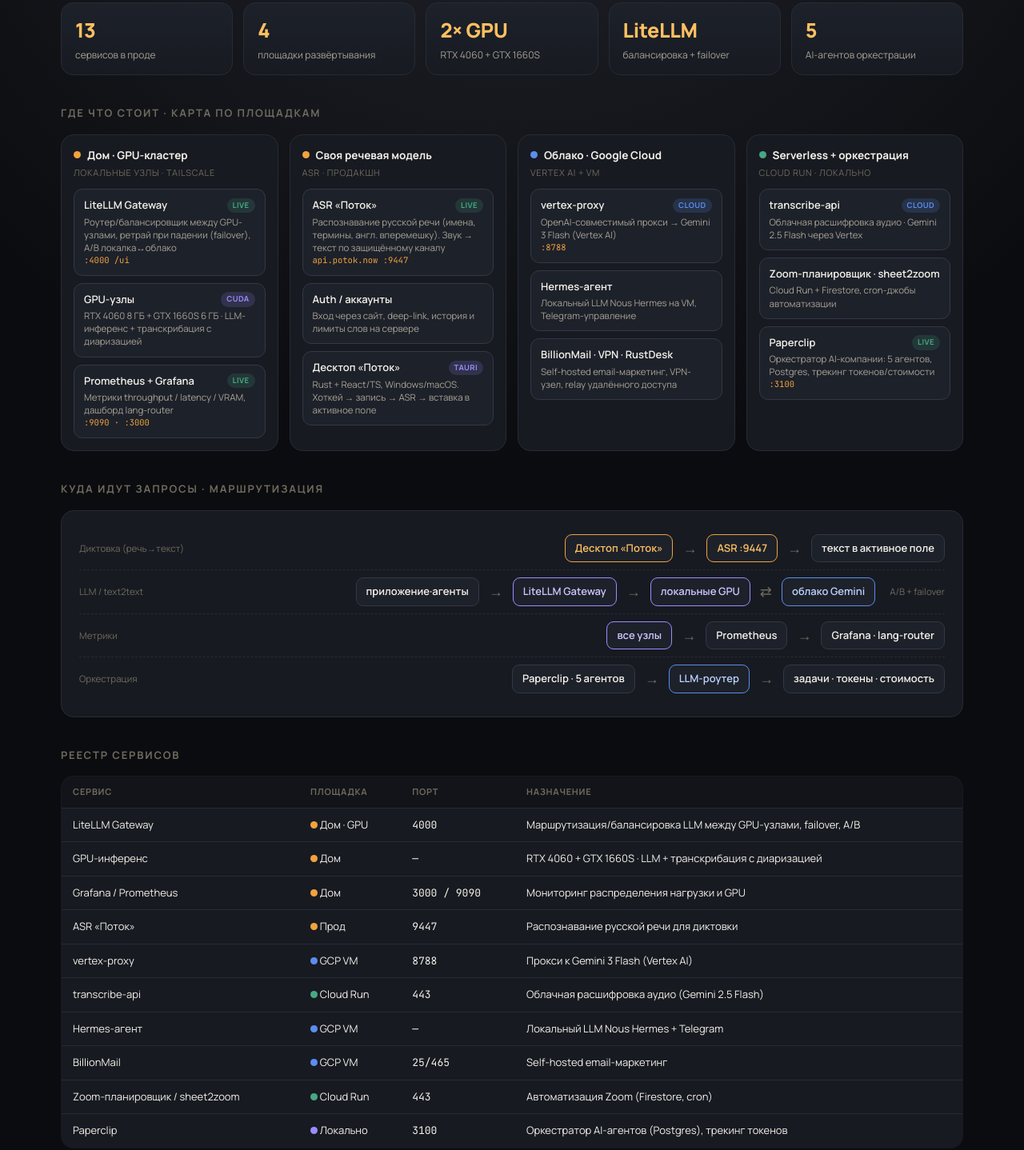
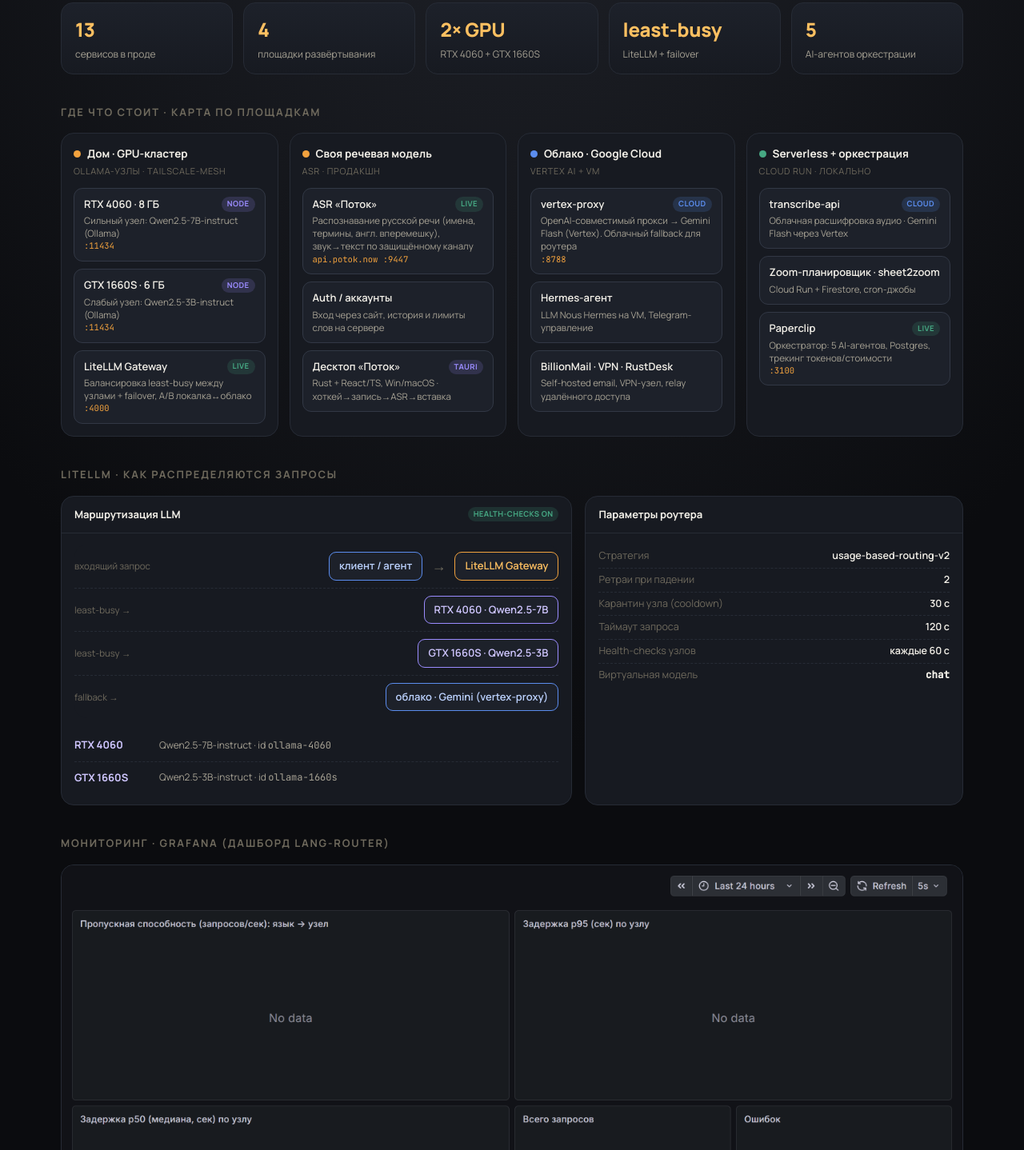
Before and after one commit to kymaman/stack-map, a plain HTML site: page index.html in a window 1280 px wide. Shown: the part 172-1610 px from the top of the page at 80% size. Drawn offline with Linux system fonts and the light colour scheme.

Commit message:
Add Grafana dashboard + LiteLLM routing, accurate GPU/model details

```diff
--- a/index.html
+++ b/index.html
@@ -11,21 +11,21 @@
 body{background:radial-gradient(130% 90% at 50% -12%,#23262e 0%,#0B0C0F 58%);color:var(--ink);
 font-family:Manrope,system-ui,sans-serif;font-size:15px;line-height:1.5;padding:34px 26px 70px;max-width:1180px;margin:0 auto}
 .mono{font-family:"JetBrains Mono",ui-monospace,monospace}
+a{color:var(--amber2)}
 header{display:flex;align-items:flex-end;justify-content:space-between;flex-wrap:wrap;gap:16px;border-bottom:1px solid var(--line);padding-bottom:20px}
 h1{font-size:30px;font-weight:800;letter-spacing:-.02em}
 h1 .o{color:var(--amber)}
-.sub{color:var(--ink2);margin-top:7px;font-size:14.5px;max-width:640px}
+.sub{color:var(--ink2);margin-top:7px;font-size:14.5px;max-width:660px}
 .live{font-size:12px;color:var(--green);display:flex;align-items:center;gap:7px;font-weight:600}
 .live .pulse{width:9px;height:9px;border-radius:50%;background:var(--green);box-shadow:0 0 0 0 rgba(70,168,131,.6);animation:pulse 2s infinite}
 @keyframes pulse{0%{box-shadow:0 0 0 0 rgba(70,168,131,.5)}70%{box-shadow:0 0 0 9px rgba(70,168,131,0)}100%{box-shadow:0 0 0 0 rgba(70,168,131,0)}}
 .kpis{display:grid;grid-template-columns:repeat(5,1fr);gap:13px;margin:24px 0}
 .kpi{background:linear-gradient(180deg,var(--panel2),var(--panel));border:1px solid var(--line);border-radius:15px;padding:15px 17px}
-.kpi .v{font-size:25px;font-weight:800;color:var(--amber2);letter-spacing:-.01em}
+.kpi .v{font-size:24px;font-weight:800;color:var(--amber2);letter-spacing:-.01em}
 .kpi .l{color:var(--ink2);font-size:12px;margin-top:4px}
 h2{font-size:13px;text-transform:uppercase;letter-spacing:.14em;color:var(--ink3);margin:38px 0 16px;font-weight:700}
-/* topology */
 .topo{display:grid;grid-template-columns:repeat(4,1fr);gap:14px}
-.zone{background:var(--panel);border:1px solid var(--line);border-radius:16px;padding:15px;position:relative}
+.zone{background:var(--panel);border:1px solid var(--line);border-radius:16px;padding:15px}
 .zone h3{font-size:13.5px;font-weight:700;display:flex;align-items:center;gap:8px;margin-bottom:4px}
 .zone .where{font-size:11px;color:var(--ink3);margin-bottom:12px;text-transform:uppercase;letter-spacing:.06em}
 .node{background:var(--panel2);border:1px solid var(--line2);border-radius:11px;padding:10px 12px;margin-bottom:9px}
@@ -39,9 +39,8 @@
 .b-cloud{background:rgba(91,141,239,.16);color:var(--blue)}
 .dotc{width:9px;height:9px;border-radius:50%;display:inline-block}
 .c-home{background:var(--amber)} .c-gcp{background:var(--blue)} .c-run{background:var(--green)} .c-local{background:var(--violet)}
-/* flow */
-.flow{background:var(--panel);border:1px solid var(--line);border-radius:16px;padding:20px 22px;margin-top:4px}
-.flowrow{display:flex;align-items:center;gap:12px;flex-wrap:wrap;font-size:13.5px;padding:9px 0;border-bottom:1px dashed var(--line);}
+.flow{background:var(--panel);border:1px solid var(--line);border-radius:16px;padding:20px 22px}
+.flowrow{display:flex;align-items:center;gap:11px;flex-wrap:wrap;font-size:13.5px;padding:9px 0;border-bottom:1px dashed var(--line)}
 .flowrow:last-child{border-bottom:none}
 .chip{background:var(--panel2);border:1px solid var(--line2);border-radius:9px;padding:7px 12px;font-weight:600;font-size:13px;white-space:nowrap}
 .chip.acc{border-color:var(--amber);color:var(--amber2)}
@@ -49,15 +48,25 @@
 .chip.cl{border-color:var(--blue);color:#bcd2ff}
 .arr{color:var(--ink3);font-size:18px}
 .lbl{font-size:11.5px;color:var(--ink3);margin-right:auto}
-/* table */
+.split{display:grid;grid-template-columns:1.15fr .85fr;gap:16px}
+.card{background:var(--panel);border:1px solid var(--line);border-radius:16px;padding:0;overflow:hidden}
+.card .hd{padding:13px 16px;border-bottom:1px solid var(--line);font-size:13px;font-weight:700;display:flex;justify-content:space-between;align-items:center}
+.card .bd{padding:14px 16px}
+.shot{width:100%;display:block;border-bottom:1px solid var(--line)}
+.shotcap{padding:11px 16px;font-size:12px;color:var(--ink3)}
+.dep{display:flex;align-items:center;gap:10px;padding:10px 0;border-bottom:1px dashed var(--line);font-size:13px}
+.dep:last-child{border-bottom:none}
+.dep .gpu{font-weight:700;color:#cfc6ff;min-width:96px}
+.dep .m{color:var(--ink2);font-size:12px}
+.kv{display:flex;justify-content:space-between;font-size:12.5px;padding:5px 0;border-bottom:1px dashed var(--line)}
+.kv:last-child{border:none} .kv .k{color:var(--ink3)} .kv .v{color:var(--ink);font-weight:600}
 table{width:100%;border-collapse:collapse;background:var(--panel);border:1px solid var(--line);border-radius:16px;overflow:hidden}
 th,td{text-align:left;padding:11px 14px;border-bottom:1px solid var(--line);font-size:13px;vertical-align:top}
 th{color:var(--ink3);font-weight:700;font-size:11px;text-transform:uppercase;letter-spacing:.07em;background:var(--bg2)}
 tr:last-child td{border-bottom:none}
-.tags{margin-top:4px}
 .tag{display:inline-block;font-size:11.5px;padding:3px 10px;border-radius:999px;border:1px solid var(--line2);color:var(--ink2);margin:3px 5px 3px 0;background:var(--panel)}
 .foot{color:var(--ink3);font-size:12px;margin-top:34px;text-align:center}
-@media(max-width:920px){.kpis{grid-template-columns:repeat(2,1fr)}.topo{grid-template-columns:1fr 1fr}}
+@media(max-width:920px){.kpis{grid-template-columns:repeat(2,1fr)}.topo{grid-template-columns:1fr 1fr}.split{grid-template-columns:1fr}}
 @media(max-width:560px){.topo{grid-template-columns:1fr}}
 </style></head>
 <body>
@@ -65,7 +74,7 @@
 <header>
   <div>
     <h1><span class="o">◎</span> Карта инфраструктуры</h1>
-    <div class="sub">Голосовой ввод для русской речи + распределённый LLM-инференс. Где что развёрнуто, куда идут вычисления и как маршрутизируются запросы.</div>
+    <div class="sub">Голосовой ввод для русской речи + распределённый LLM-инференс на домашних GPU. Где что развёрнуто, куда идут вычисления и как балансируются запросы.</div>
   </div>
   <div class="live"><span class="pulse"></span>сервисы в проде</div>
 </header>
@@ -74,75 +83,97 @@
   <div class="kpi"><div class="v">13</div><div class="l">сервисов в проде</div></div>
   <div class="kpi"><div class="v">4</div><div class="l">площадки развёртывания</div></div>
   <div class="kpi"><div class="v">2× GPU</div><div class="l">RTX 4060 + GTX 1660S</div></div>
-  <div class="kpi"><div class="v">LiteLLM</div><div class="l">балансировка + failover</div></div>
+  <div class="kpi"><div class="v">least-busy</div><div class="l">LiteLLM + failover</div></div>
   <div class="kpi"><div class="v">5</div><div class="l">AI-агентов оркестрации</div></div>
 </div>
 
 <h2>Где что стоит · карта по площадкам</h2>
 <div class="topo">
-
   <div class="zone">
     <h3><span class="dotc c-home"></span>Дом · GPU-кластер</h3>
-    <div class="where">локальные узлы · Tailscale</div>
-    <div class="node"><div class="n">LiteLLM Gateway <span class="badge b-up">live</span></div><div class="d">Роутер/балансировщик между GPU-узлами, ретрай при падении (failover), A/B локалка↔облако</div><div class="p mono">:4000 /ui</div></div>
-    <div class="node"><div class="n">GPU-узлы <span class="badge b-gpu">CUDA</span></div><div class="d">RTX 4060 8 ГБ + GTX 1660S 6 ГБ · LLM-инференс + транскрибация с диаризацией</div></div>
-    <div class="node"><div class="n">Prometheus + Grafana <span class="badge b-up">live</span></div><div class="d">Метрики throughput / latency / VRAM, дашборд lang-router</div><div class="p mono">:9090 · :3000</div></div>
+    <div class="where">Ollama-узлы · Tailscale-mesh</div>
+    <div class="node"><div class="n">RTX 4060 · 8 ГБ <span class="badge b-gpu">node</span></div><div class="d">Сильный узел: Qwen2.5-7B-instruct (Ollama)</div><div class="p mono">:11434</div></div>
+    <div class="node"><div class="n">GTX 1660S · 6 ГБ <span class="badge b-gpu">node</span></div><div class="d">Слабый узел: Qwen2.5-3B-instruct (Ollama)</div><div class="p mono">:11434</div></div>
+    <div class="node"><div class="n">LiteLLM Gateway <span class="badge b-up">live</span></div><div class="d">Балансировка least-busy между узлами + failover, A/B локалка↔облако</div><div class="p mono">:4000</div></div>
   </div>
-
   <div class="zone">
     <h3><span class="dotc c-home"></span>Своя речевая модель</h3>
     <div class="where">ASR · продакшн</div>
-    <div class="node"><div class="n">ASR «Поток» <span class="badge b-up">live</span></div><div class="d">Распознавание русской речи (имена, термины, англ. вперемешку). Звук → текст по защищённому каналу</div><div class="p mono">api.potok.now :9447</div></div>
-    <div class="node"><div class="n">Auth / аккаунты</div><div class="d">Вход через сайт, deep-link, история и лимиты слов на сервере</div></div>
-    <div class="node"><div class="n">Десктоп «Поток» <span class="badge b-gpu">Tauri</span></div><div class="d">Rust + React/TS, Windows/macOS. Хоткей → запись → ASR → вставка в активное поле</div></div>
+    <div class="node"><div class="n">ASR «Поток» <span class="badge b-up">live</span></div><div class="d">Распознавание русской речи (имена, термины, англ. вперемешку), звук→текст по защищённому каналу</div><div class="p mono">api.potok.now :9447</div></div>
+    <div class="node"><div class="n">Auth / аккаунты</div><div class="d">Вход через сайт, история и лимиты слов на сервере</div></div>
+    <div class="node"><div class="n">Десктоп «Поток» <span class="badge b-gpu">Tauri</span></div><div class="d">Rust + React/TS, Win/macOS · хоткей→запись→ASR→вставка</div></div>
   </div>
-
   <div class="zone">
     <h3><span class="dotc c-gcp"></span>Облако · Google Cloud</h3>
     <div class="where">Vertex AI + VM</div>
-    <div class="node"><div class="n">vertex-proxy <span class="badge b-cloud">cloud</span></div><div class="d">OpenAI-совместимый прокси → Gemini 3 Flash (Vertex AI)</div><div class="p mono">:8788</div></div>
-    <div class="node"><div class="n">Hermes-агент</div><div class="d">Локальный LLM Nous Hermes на VM, Telegram-управление</div></div>
-    <div class="node"><div class="n">BillionMail · VPN · RustDesk</div><div class="d">Self-hosted email-маркетинг, VPN-узел, relay удалённого доступа</div></div>
+    <div class="node"><div class="n">vertex-proxy <span class="badge b-cloud">cloud</span></div><div class="d">OpenAI-совместимый прокси → Gemini Flash (Vertex). Облачный fallback для роутера</div><div class="p mono">:8788</div></div>
+    <div class="node"><div class="n">Hermes-агент</div><div class="d">LLM Nous Hermes на VM, Telegram-управление</div></div>
+    <div class="node"><div class="n">BillionMail · VPN · RustDesk</div><div class="d">Self-hosted email, VPN-узел, relay удалённого доступа</div></div>
   </div>
-
   <div class="zone">
     <h3><span class="dotc c-run"></span>Serverless + оркестрация</h3>
     <div class="where">Cloud Run · локально</div>
-    <div class="node"><div class="n">transcribe-api <span class="badge b-cloud">cloud</span></div><div class="d">Облачная расшифровка аудио · Gemini 2.5 Flash через Vertex</div></div>
-    <div class="node"><div class="n">Zoom-планировщик · sheet2zoom</div><div class="d">Cloud Run + Firestore, cron-джобы автоматизации</div></div>
-    <div class="node"><div class="n">Paperclip <span class="badge b-up">live</span></div><div class="d">Оркестратор AI-компании: 5 агентов, Postgres, трекинг токенов/стоимости</div><div class="p mono">:3100</div></div>
+    <div class="node"><div class="n">transcribe-api <span class="badge b-cloud">cloud</span></div><div class="d">Облачная расшифровка аудио · Gemini Flash через Vertex</div></div>
+    <div class="node"><div class="n">Zoom-планировщик · sheet2zoom</div><div class="d">Cloud Run + Firestore, cron-джобы</div></div>
+    <div class="node"><div class="n">Paperclip <span class="badge b-up">live</span></div><div class="d">Оркестратор: 5 AI-агентов, Postgres, трекинг токенов/стоимости</div><div class="p mono">:3100</div></div>
   </div>
-
 </div>
 
-<h2>Куда идут запросы · маршрутизация</h2>
-<div class="flow">
-  <div class="flowrow"><span class="lbl">Диктовка (речь→текст)</span><span class="chip acc">Десктоп «Поток»</span><span class="arr">→</span><span class="chip acc">ASR :9447</span><span class="arr">→</span><span class="chip">текст в активное поле</span></div>
-  <div class="flowrow"><span class="lbl">LLM / text2text</span><span class="chip">приложение·агенты</span><span class="arr">→</span><span class="chip gpu">LiteLLM Gateway</span><span class="arr">→</span><span class="chip gpu">локальные GPU</span><span class="arr">⇄</span><span class="chip cl">облако Gemini</span><span class="lbl" style="margin:0 0 0 6px">A/B + failover</span></div>
-  <div class="flowrow"><span class="lbl">Метрики</span><span class="chip gpu">все узлы</span><span class="arr">→</span><span class="chip">Prometheus</span><span class="arr">→</span><span class="chip">Grafana · lang-router</span></div>
-  <div class="flowrow"><span class="lbl">Оркестрация</span><span class="chip">Paperclip · 5 агентов</span><span class="arr">→</span><span class="chip cl">LLM-роутер</span><span class="arr">→</span><span class="chip">задачи · токены · стоимость</span></div>
+<h2>LiteLLM · как распределяются запросы</h2>
+<div class="split">
+  <div class="card">
+    <div class="hd">Маршрутизация LLM <span class="badge b-up">health-checks on</span></div>
+    <div class="bd">
+      <div class="flow" style="border:none;padding:0">
+        <div class="flowrow"><span class="lbl">входящий запрос</span><span class="chip cl">клиент / агент</span><span class="arr">→</span><span class="chip acc">LiteLLM Gateway</span></div>
+        <div class="flowrow"><span class="lbl">least-busy →</span><span class="chip gpu">RTX 4060 · Qwen2.5-7B</span></div>
+        <div class="flowrow"><span class="lbl">least-busy →</span><span class="chip gpu">GTX 1660S · Qwen2.5-3B</span></div>
+        <div class="flowrow"><span class="lbl">fallback →</span><span class="chip cl">облако · Gemini (vertex-proxy)</span></div>
+      </div>
+      <div style="margin-top:14px">
+        <div class="dep"><span class="gpu">RTX 4060</span><span class="m">Qwen2.5-7B-instruct · id <code class="mono">ollama-4060</code></span></div>
+        <div class="dep"><span class="gpu">GTX 1660S</span><span class="m">Qwen2.5-3B-instruct · id <code class="mono">ollama-1660s</code></span></div>
+      </div>
+    </div>
+  </div>
+  <div class="card">
+    <div class="hd">Параметры роутера</div>
+    <div class="bd">
+      <div class="kv"><span class="k">Стратегия</span><span class="v">usage-based-routing-v2</span></div>
+      <div class="kv"><span class="k">Ретраи при падении</span><span class="v">2</span></div>
+      <div class="kv"><span class="k">Карантин узла (cooldown)</span><span class="v">30 c</span></div>
+      <div class="kv"><span class="k">Таймаут запроса</span><span class="v">120 c</span></div>
+      <div class="kv"><span class="k">Health-checks узлов</span><span class="v">каждые 60 c</span></div>
+      <div class="kv"><span class="k">Виртуальная модель</span><span class="v mono">chat</span></div>
+    </div>
+  </div>
+</div>
+
+<h2>Мониторинг · Grafana (дашборд lang-router)</h2>
+<div class="card">
+  <img class="shot" src="grafana-langrouter.png" alt="Grafana lang-router dashboard" loading="lazy">
+  <div class="shotcap">Реальный дашборд: пропускная «язык → узел», задержки p50/p95 по узлам, всего запросов, ошибки, VRAM и загрузка GPU по узлам. Источник — Prometheus (scrape узлов + nvidia-exporter). На снимке кластер в простое (нет трафика) — панели наполняются под нагрузкой.</div>
 </div>
 
 <h2>Реестр сервисов</h2>
 <table>
 <tr><th>Сервис</th><th>Площадка</th><th>Порт</th><th>Назначение</th></tr>
-<tr><td>LiteLLM Gateway</td><td><span class="dotc c-home"></span> Дом · GPU</td><td class="mono">4000</td><td>Маршрутизация/балансировка LLM между GPU-узлами, failover, A/B</td></tr>
-<tr><td>GPU-инференс</td><td><span class="dotc c-home"></span> Дом</td><td class="mono">—</td><td>RTX 4060 + GTX 1660S · LLM + транскрибация с диаризацией</td></tr>
-<tr><td>Grafana / Prometheus</td><td><span class="dotc c-home"></span> Дом</td><td class="mono">3000 / 9090</td><td>Мониторинг распределения нагрузки и GPU</td></tr>
+<tr><td>LiteLLM Gateway</td><td><span class="dotc c-home"></span> Дом</td><td class="mono">4000</td><td>Маршрутизация/балансировка LLM между GPU-узлами, failover, A/B</td></tr>
+<tr><td>Ollama · RTX 4060 / GTX 1660S</td><td><span class="dotc c-home"></span> Дом</td><td class="mono">11434</td><td>Qwen2.5-7B / Qwen2.5-3B (LLM-инференс)</td></tr>
+<tr><td>Grafana / Prometheus</td><td><span class="dotc c-home"></span> Дом</td><td class="mono">3000 / 9090</td><td>Мониторинг распределения, латентности, GPU/VRAM</td></tr>
 <tr><td>ASR «Поток»</td><td><span class="dotc c-home"></span> Прод</td><td class="mono">9447</td><td>Распознавание русской речи для диктовки</td></tr>
-<tr><td>vertex-proxy</td><td><span class="dotc c-gcp"></span> GCP VM</td><td class="mono">8788</td><td>Прокси к Gemini 3 Flash (Vertex AI)</td></tr>
-<tr><td>transcribe-api</td><td><span class="dotc c-run"></span> Cloud Run</td><td class="mono">443</td><td>Облачная расшифровка аудио (Gemini 2.5 Flash)</td></tr>
-<tr><td>Hermes-агент</td><td><span class="dotc c-gcp"></span> GCP VM</td><td class="mono">—</td><td>Локальный LLM Nous Hermes + Telegram</td></tr>
-<tr><td>BillionMail</td><td><span class="dotc c-gcp"></span> GCP VM</td><td class="mono">25/465</td><td>Self-hosted email-маркетинг</td></tr>
+<tr><td>vertex-proxy</td><td><span class="dotc c-gcp"></span> GCP VM</td><td class="mono">8788</td><td>Прокси к Gemini Flash (Vertex AI), облачный fallback</td></tr>
+<tr><td>transcribe-api</td><td><span class="dotc c-run"></span> Cloud Run</td><td class="mono">443</td><td>Облачная расшифровка аудио (Gemini Flash)</td></tr>
+<tr><td>Hermes · BillionMail · VPN · RustDesk</td><td><span class="dotc c-gcp"></span> GCP VM</td><td class="mono">—</td><td>LLM-агент, email-маркетинг, VPN, relay</td></tr>
 <tr><td>Zoom-планировщик / sheet2zoom</td><td><span class="dotc c-run"></span> Cloud Run</td><td class="mono">443</td><td>Автоматизация Zoom (Firestore, cron)</td></tr>
 <tr><td>Paperclip</td><td><span class="dotc c-local"></span> Локально</td><td class="mono">3100</td><td>Оркестратор AI-агентов (Postgres), трекинг токенов</td></tr>
 </table>
 
 <h2>Стек</h2>
-<div class="tags">
-<span class="tag">Rust</span><span class="tag">Tauri 2</span><span class="tag">React + TypeScript</span><span class="tag">Python</span><span class="tag">LiteLLM (роутер/балансировка)</span><span class="tag">CUDA · RTX 4060 / GTX 1660S</span><span class="tag">ASR (рус. речь)</span><span class="tag">диаризация</span><span class="tag">Vertex AI · Gemini 3/2.5 Flash</span><span class="tag">Nous Hermes</span><span class="tag">Google Cloud Run</span><span class="tag">Firestore · Postgres · SQLite</span><span class="tag">Prometheus + Grafana</span><span class="tag">Docker</span><span class="tag">Tailscale</span><span class="tag">мульти-агентная оркестрация</span>
+<div>
+<span class="tag">Rust</span><span class="tag">Tauri 2</span><span class="tag">React + TypeScript</span><span class="tag">Python</span><span class="tag">LiteLLM (роутер/балансировка)</span><span class="tag">Ollama</span><span class="tag">Qwen2.5 (7B/3B)</span><span class="tag">CUDA · RTX 4060 / GTX 1660S</span><span class="tag">ASR (рус. речь) + диаризация</span><span class="tag">Vertex AI · Gemini Flash</span><span class="tag">Nous Hermes</span><span class="tag">Google Cloud Run</span><span class="tag">Firestore · Postgres · SQLite</span><span class="tag">Prometheus + Grafana</span><span class="tag">Docker</span><span class="tag">Tailscale</span><span class="tag">мульти-агентная оркестрация</span>
 </div>
 
-<div class="foot">Карта инфраструктуры · обзор для презентации. Часть приватных дашбордов доступна внутри сети (Tailscale).</div>
+<div class="foot">Карта инфраструктуры · обзор для презентации. Live-дашборды (Grafana/LiteLLM) доступны внутри сети Tailscale.</div>
 
 </body></html>
```
Also changed, not shown: grafana-langrouter.png (added).
